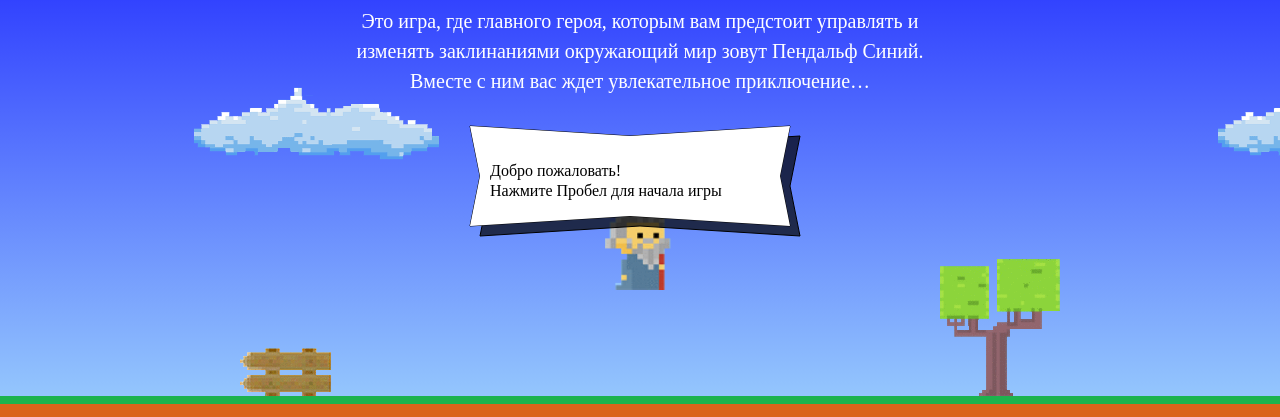
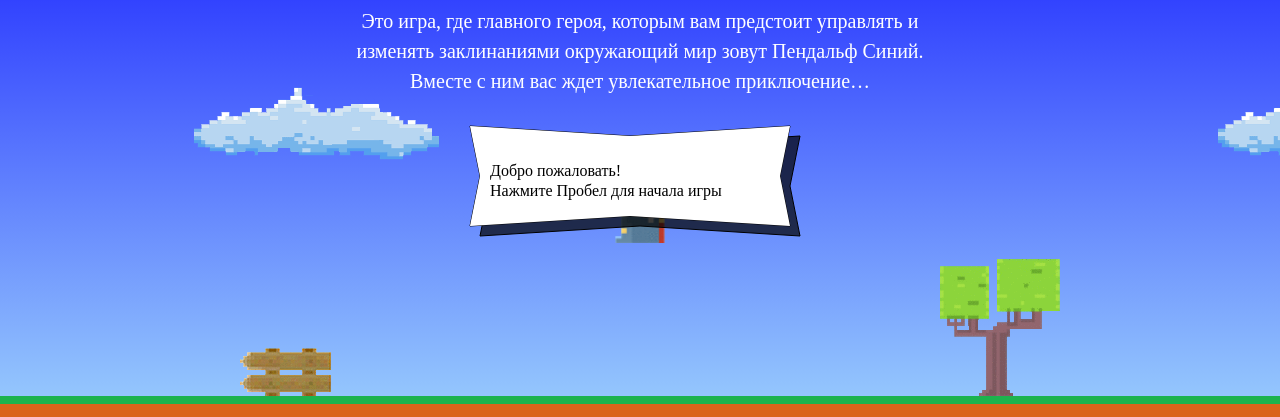
Before and after one commit to chivetta/507067-code-and-magick, a website: page index.html in a window 1280 px wide. Shown: the part 203-620 px from the top of the page. Drawn offline with Linux system fonts and the light colour scheme; a web font is replaced by a local one.

Commit message:
Исправлен рассчет положения мага по вертикали

```diff
--- a/index.html
+++ b/index.html
@@ -197,18 +197,21 @@
     return fireballSpead;
   };
 
-  var getWizardHeight = function(wizardHeight) {
-    wizardHeight *= 1.337;
+  // высота мага — это пропорция 1.337 * ширина мага
+  var getWizardHeight = function(wizardWidth) {
+    wizardHeight = wizardWidth * 1.337; // ширина 70, высота 93,59
     return wizardHeight;
   };
 
+  // центр фигурки мага находился посередине игрового поля
   var getWizardX = function(width) {
-    var centerPointX = (width/2) - (wizardWidth/2);
+    var centerPointX = (width/2) - (wizardWidth/2); // 700/2-70/2 = 350-35 = 315
     return centerPointX;
   };
 
+  // маг появлялся на высоте две трети игрового поля от земли (точка в центре фигурки)
   var getWizardY = function(height) {
-    var centerPointY = height/3;
+    var centerPointY = (height / 3) - (wizardHeight/2) ; // 300/3-93,59/2 = 100-46,795 = 53,205
     return centerPointY;
   };
 
```
